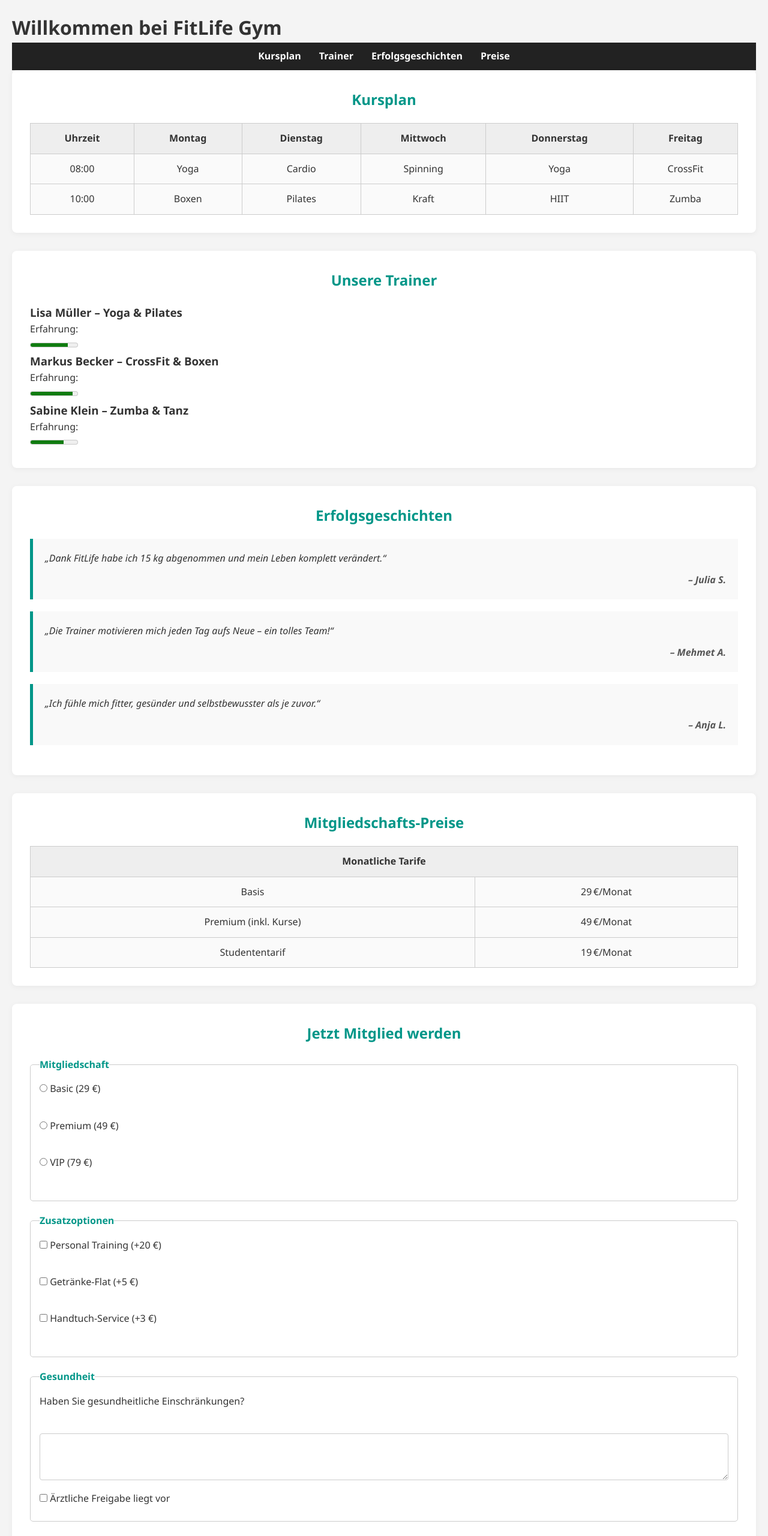
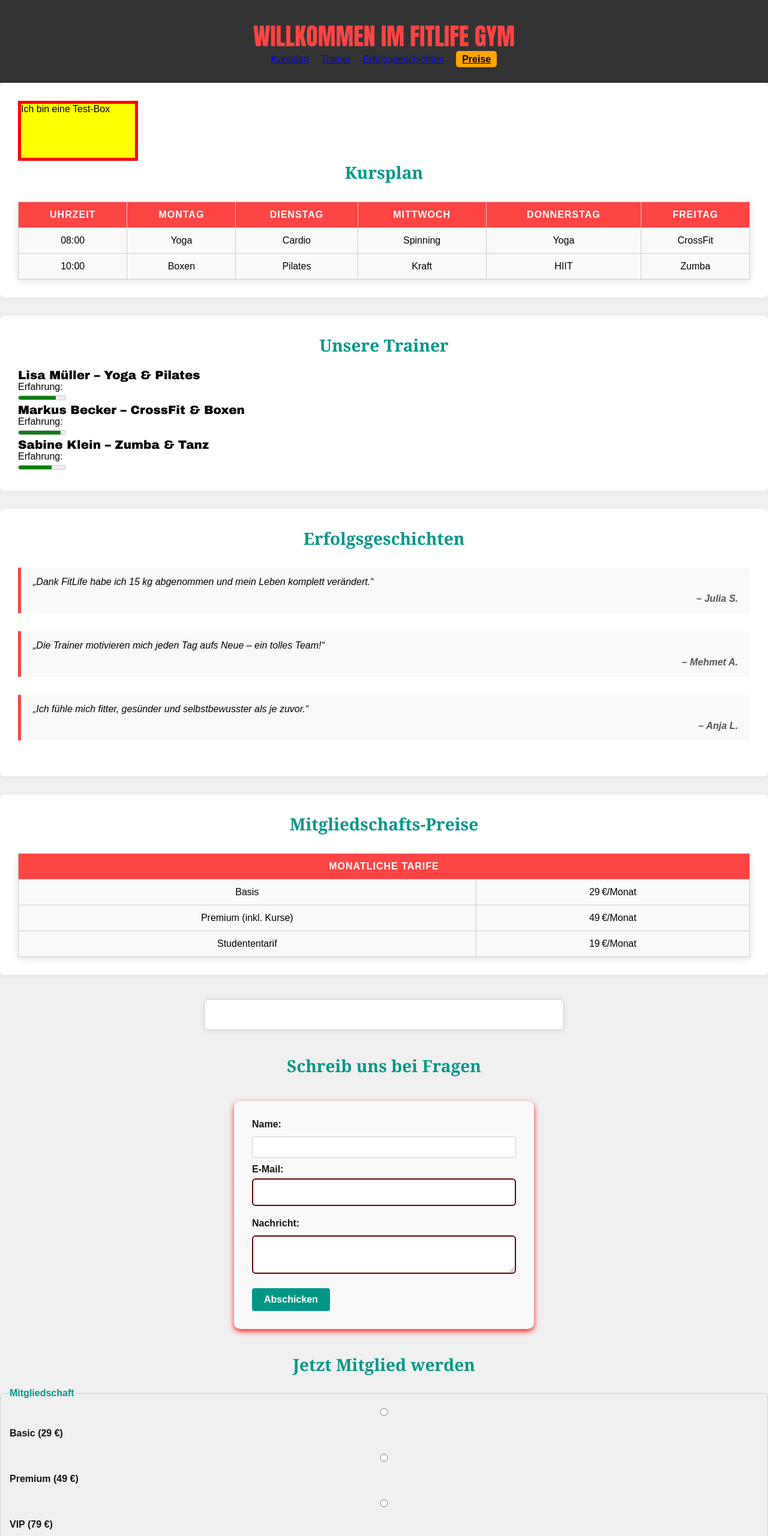
Before and after one commit to Zito510/fitlife-gym, a plain HTML site: page index.html in a window 1280 px wide. Shown: the top 2560 px of the page at 60% size. Drawn offline with Linux system fonts and the light colour scheme.

Commit message:
Update style.css und Formularstyling für FitLife Gym

```diff
--- a/index.html
+++ b/index.html
@@ -6,19 +6,20 @@
   <link rel="stylesheet" href="style.css">
 </head>
 <body>
+ <header>
 
-  <header>
-    <h1>Willkommen bei FitLife Gym</h1>
+    <h1 class="headline">Willkommen im FitLife Gym</h1>
     <nav>
   <ul>
     <li><a href="#kurse">Kursplan</a></li>
     <li><a href="#trainer">Trainer</a></li>
     <li><a href="#erfolg">Erfolgsgeschichten</a></li>
-        <li><a href="#preise">Preise</a></li>
+    <li><a href="#preise" aria-current="page">Preise</a></li>
   </ul>
 </nav>
   </header>
 <section id="kurse">
+  <p class="test-box">Ich bin eine Test-Box</p>
   <h2>Kursplan</h2>
   <table>
     <thead>
@@ -115,10 +116,22 @@
     </tbody>
   </table>
 </section>
-<section id="mitgliedschaft">
+<section id="mitgliedschaft"></section>
+<h2> Schreib uns bei Fragen</h2>
+  <form>
+    <label for="name">Name:</label>
+    <input type="text" id="name">
+
+    <label for="email">E-Mail:</label>
+    <input type="email" id="email">
+
+    <label for="nachricht">Nachricht:</label>
+    <textarea id="nachricht"></textarea>
+
+    <button type="submit">Abschicken</button>
+  </form>
+</section>
 <h2>Jetzt Mitglied werden</h2>
-
-  <form>
     <!-- Mitgliedschafts-Typ -->
     <fieldset>
       <legend>Mitgliedschaft</legend>
@@ -156,8 +169,26 @@
     <fieldset>
       <legend>Extras</legend>
       <label>Alter: <input type="number" name="alter"></label><br>
-      <label>Lieblingsfarbe für Ausrüstung: <input type="color" name="farbe"></label><br>
-      <label>Fitness-Level: <input type="range" min="1" max="10" value="5"></label>
+      <legend>Lieblingsfarbe für Ausrüstung:</legend>
+
+  <label class="color-option red">
+    <input type="radio" name="farbe" value="rot">
+    Rot
+  </label>
+
+  <label class="color-option black">
+    <input type="radio" name="farbe" value="schwarz">
+    Schwarz
+  </label>
+
+  <label class="color-option green">
+    <input type="radio" name="farbe" value="grün">
+    Grün
+    </label>
+
+     <label>Fitness-Level:
+  <input type="range" min="1" max="10" value="5" class="fitness-slider">
+</label>
     </fieldset>
 
     <br>
--- a/style.css
+++ b/style.css
@@ -5,12 +5,32 @@
   box-sizing: border-box;
 }
 
-body {
-  font-family: 'Segoe UI', Tahoma, Geneva, Verdana, sans-serif;
-  line-height: 1.6;
-  background-color: #f4f4f4;
-  color: #333;
-  padding: 20px;
+body {  background-color: #F0F0F0;
+  color: black;
+  font-family: Arial, sans-serif;
+  font-size: 16px;
+
+}
+h1 {
+  font-family: Impact, sans-serif;
+  font-size: 40px;
+  color: #FF4444;
+  font-weight: bold;
+  text-transform: uppercase;
+  text-align: center;
+}
+
+h2 {
+  font-family: Georgia, serif;
+  font-size: 28px;
+  color: #00AA00;
+  font-weight: bold;
+}
+
+h3 {
+  font-family: Arial Black, sans-serif;
+  font-size: 20px;
+  color: black;
 }
 
 /* ===== Hero ===== */
@@ -22,30 +42,47 @@ body {
   text-align: center;
 }
 
+
+
 .hero-img {
   width: 100%;
   height: auto;
   display: block;
 }
+.test-box {
+  background-color: yellow;
+  width: 200px;
+  height: 100px;
+  border: 5px solid red;
+}
+
+
 
 /* ===== Navigation ===== */
 nav ul {
   list-style: none;
+  margin: 0;
+  padding: 0;
   display: flex;
   justify-content: center;
-  padding: 10px 0;
   gap: 30px;
-  background-color: #222;
 }
 
-nav a {
-  color: #fff;
-  text-decoration: none;
+nav a[aria-current="page"] {
+  background-color: white;
+  color: black;
   font-weight: bold;
+  padding: 5px 10px;
+  border-radius: 5px;
 }
 
+
 nav a:hover {
-  text-decoration: underline;
+  background-color: orange;
+  color: black;
+  padding: 5px 10px;
+  border-radius: 5px;
+  transition: all 0.3s ease;
 }
 
 /* ===== Abschnitte ===== */
@@ -65,27 +102,41 @@ h2 {
 
 /* ===== Tabellen ===== */
 table {
+  border-collapse: collapse;
   width: 100%;
-  border-collapse: collapse;
-  margin-top: 10px;
+  margin-top: 30px;
+  font-family: Arial, sans-serif;
+  box-shadow: 0 4px 12px rgba(0, 0, 0, 0.1);
 }
 
-caption {
-  font-weight: bold;
-  margin-bottom: 10px;
-  text-align: left;
-}
-
+/* Tabellenzellen */
 th, td {
-  padding: 12px;
+  padding: 12px 16px;
   border: 1px solid #ccc;
   text-align: center;
   background-color: #fafafa;
 }
 
+/* Kopfzeile */
 thead th {
-  background-color: #eee;
+  background-color: #FF4444;
+  color: white;
+  font-size: 16px;
+  text-transform: uppercase;
+  letter-spacing: 1px;
 }
+
+/* Wechselnde Zeilenfarbe */
+tbody tr:nth-child(even) {
+  background-color: #f2f2f2;
+}
+
+/* Hover-Effekt */
+tbody tr:hover {
+  background-color: #9e1681;
+  transition: background-color 0.2s ease-in-out;
+}
+
 
 /* ===== Trainer-Profile ===== */
 .trainer {
@@ -104,12 +155,13 @@ thead th {
 
 /* ===== Erfolgsgeschichten ===== */
 blockquote {
-  background: #f9f9f9;
-  border-left: 5px solid #009688;
-  padding: 20px;
-  margin-bottom: 20px;
+  background-color: #f9f9f9;
+  border-left: 5px solid #FF4444;
+  padding: 15px 20px;
   font-style: italic;
+  margin: 30px 0;
 }
+
 
 cite {
   display: block;
@@ -163,6 +215,162 @@ button[type="submit"] {
   cursor: pointer;
 }
 
-button[type="submit"]:hover {
-  background-color: #00796b;
+button:hover {
+  background-color: #00AA00;
+  color: white;
+  transition: 0.2s ease-in-out;
 }
+
+
+header {
+  background-color: #333;
+  padding: 30px 0;
+}
+
+nav ul {
+  list-style-type: none;
+  padding: 0;
+  margin: 0;
+  display: flex;
+  gap: 20px;
+  justify-content: center;
+}
+
+nav a[aria-current="page"] {
+  background-color: orange;
+  color: black;
+  font-weight: bold;
+  border-radius: 5px;
+}
+
+nav a:hover {
+  background-color: rgb(247, 8, 8);
+  color: black;
+  transition: background-color 0.3s ease;
+}
+form {
+  max-width: 500px;
+  margin: 40px auto;
+  background-color: #f9f9f9;
+  padding: 30px;
+  border-radius: 10px;
+  box-shadow: 0 4px 10px rgba(247, 4, 4, 0.863);
+  font-family: Arial, sans-serif;
+}
+
+label {
+  display: block;
+  margin-bottom: 6px;
+  font-weight: bold;
+  color: #141414;
+}
+
+input, textarea {
+  width: 100%;
+  padding: 12px;
+  margin-bottom: 20px;
+  border: 2px solid #5f0606;
+  border-radius: 6px;
+  font-size: 16px;
+}
+
+input:focus, textarea:focus {
+  border-color: #FF4444;
+  outline: none;
+}
+
+button {
+  background-color: #FF4444;
+  color: white;
+  border: none;
+  padding: 12px 20px;
+  font-size: 16px;
+  border-radius: 6px;
+  cursor: pointer;
+  transition: background-color 0.3s ease;
+}
+
+button:hover {
+  background-color: #cc0000;
+}
+#mitgliedschaft {
+  background-color: #fff;
+  padding: 25px;
+  border-radius: 8px;
+  box-shadow: 0 3px 10px rgba(0, 0, 0, 0.05);
+  max-width: 600px;
+  margin: 40px auto;
+  border: 1px solid #ccc;
+}
+
+#mitgliedschaft h2 {
+  text-align: center;
+  color: #FF4444;
+  font-size: 22px;
+  margin-bottom: 20px;
+  text-transform: uppercase;
+  letter-spacing: 0.5px;
+}
+.fitness-slider {
+  width: 100%;
+  height: 8px;
+  border-radius: 4px;
+  appearance: none;
+  background: linear-gradient(to right, red, orange, yellow, limegreen, green);
+  outline: none;
+  margin-top: 8px;
+}
+
+.fitness-slider::-webkit-slider-thumb {
+  appearance: none;
+  width: 16px;
+  height: 16px;
+  background: #000;
+  border-radius: 50%;
+  cursor: pointer;
+  border: 2px solid white;
+  box-shadow: 0 0 2px rgba(0, 0, 0, 0.5);
+  transition: 0.2s ease;
+}
+
+.fitness-slider::-moz-range-thumb {
+  width: 16px;
+  height: 16px;
+  background: #000;
+  border: none;
+  border-radius: 50%;
+  cursor: pointer;
+}
+.color-option {
+  display: inline-block;
+  padding: 8px 12px;
+  margin: 5px;
+  border-radius: 6px;
+  font-weight: bold;
+  cursor: pointer;
+  color: white;
+  border: 2px solid transparent;
+  transition: all 0.2s ease;
+}
+
+.color-option input[type="radio"] {
+  display: none;
+}
+
+/* Farben */
+.color-option.red {
+  background-color: #FF4444;
+}
+.color-option.black {
+  background-color: black;
+}
+.color-option.green {
+  background-color: #00AA00;
+}
+
+/* Auswahl sichtbar machen */
+.color-option input[type="radio"]:checked + span,
+.color-option:has(input[type="radio"]:checked) {
+  border-color: white;
+  box-shadow: 0 0 0 3px rgba(255,255,255,0.5);
+}
```
Lines whose indentation alone changed are shown as unchanged.
